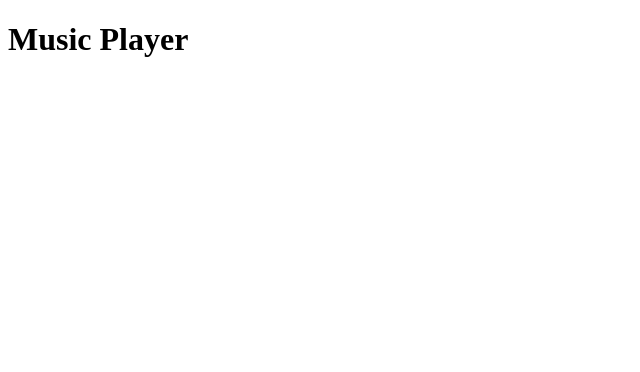
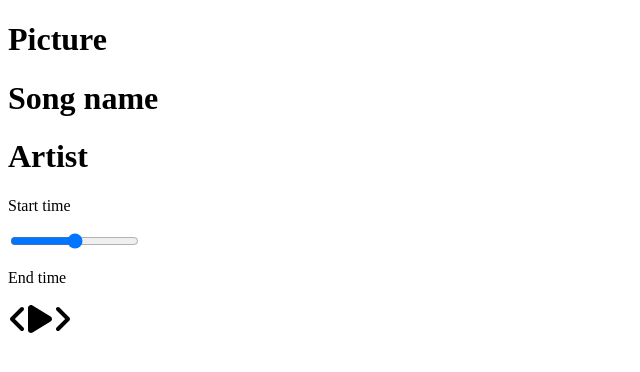
Before and after one commit to GustafGronlund/Music_Player, a React (Create React App) app in the folder react-player/: page / in a window 1280 px wide. Shown: the top 372 px of the page, without its empty margins (0-640 px from the left). Built offline with nearby package versions, Linux system fonts and the light colour scheme.

Commit message:
added components

```diff
--- a/react-player/package.json
+++ b/react-player/package.json
@@ -3,6 +3,9 @@
   "version": "0.1.0",
   "private": true,
   "dependencies": {
+    "@fortawesome/fontawesome-svg-core": "^6.1.1",
+    "@fortawesome/free-solid-svg-icons": "^6.1.1",
+    "@fortawesome/react-fontawesome": "^0.1.18",
     "@testing-library/jest-dom": "^5.16.3",
     "@testing-library/react": "^12.1.4",
     "@testing-library/user-event": "^13.5.0",
--- a/react-player/src/App.js
+++ b/react-player/src/App.js
@@ -1,9 +1,13 @@
 import React from "react";
+// Adding components
+import Player from "./components/Player";
+import Song from "./components/Song";
 
 function App() {
   return (
     <div className="App">
-      <h1>Music Player</h1>
+      <Song />
+      <Player />
     </div>
   );
 }
--- /dev/null
+++ b/react-player/src/components/Player.js
@@ -0,0 +1,29 @@
+import { FontAwesomeIcon } from "@fortawesome/react-fontawesome";
+import {
+  faPlay,
+  faAngleLeft,
+  faAngleRight,
+} from "@fortawesome/free-solid-svg-icons";
+
+const Player = () => {
+  return (
+    <div className="player">
+      <div className="time-control">
+        <p>Start time</p>
+        <input type="range" />
+        <p>End time</p>
+      </div>
+      <div className="play-control">
+        <FontAwesomeIcon className="skip-back" size="2x" icon={faAngleLeft} />
+        <FontAwesomeIcon className="play" size="2x" icon={faPlay} />
+        <FontAwesomeIcon
+          className="skip-forward"
+          size="2x"
+          icon={faAngleRight}
+        />
+      </div>
+    </div>
+  );
+};
+
+export default Player;
--- a/react-player/src/components/Song.js
+++ b/react-player/src/components/Song.js
@@ -0,0 +1,11 @@
+const Song = () => {
+  return (
+    <div className="song-container">
+      <h1>Picture</h1>
+      <h1>Song name</h1>
+      <h1>Artist</h1>
+    </div>
+  );
+};
+
+export default Song;
```
Also changed, not shown: 1 other file (tests, documents, lock files or other folders).
